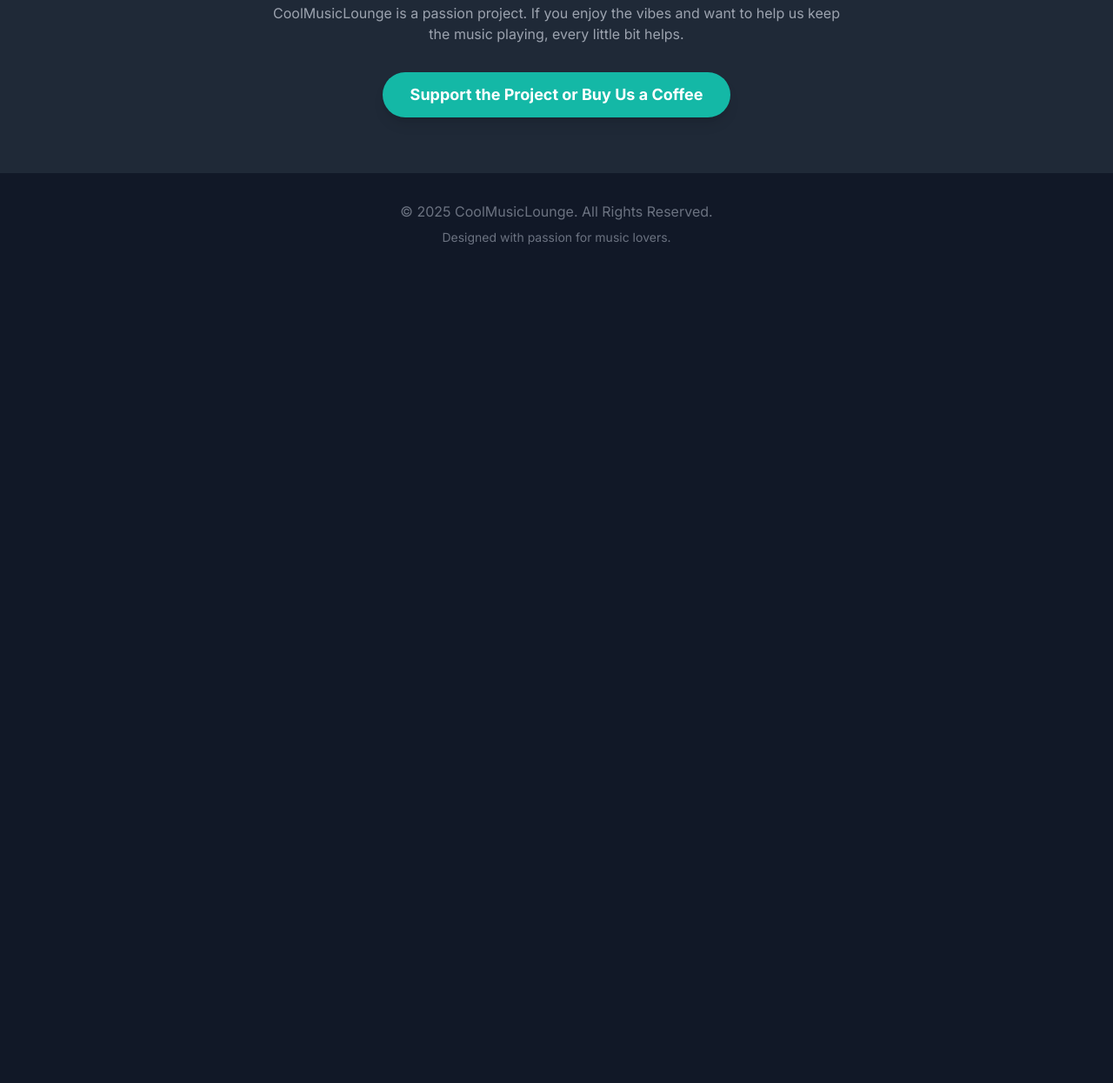
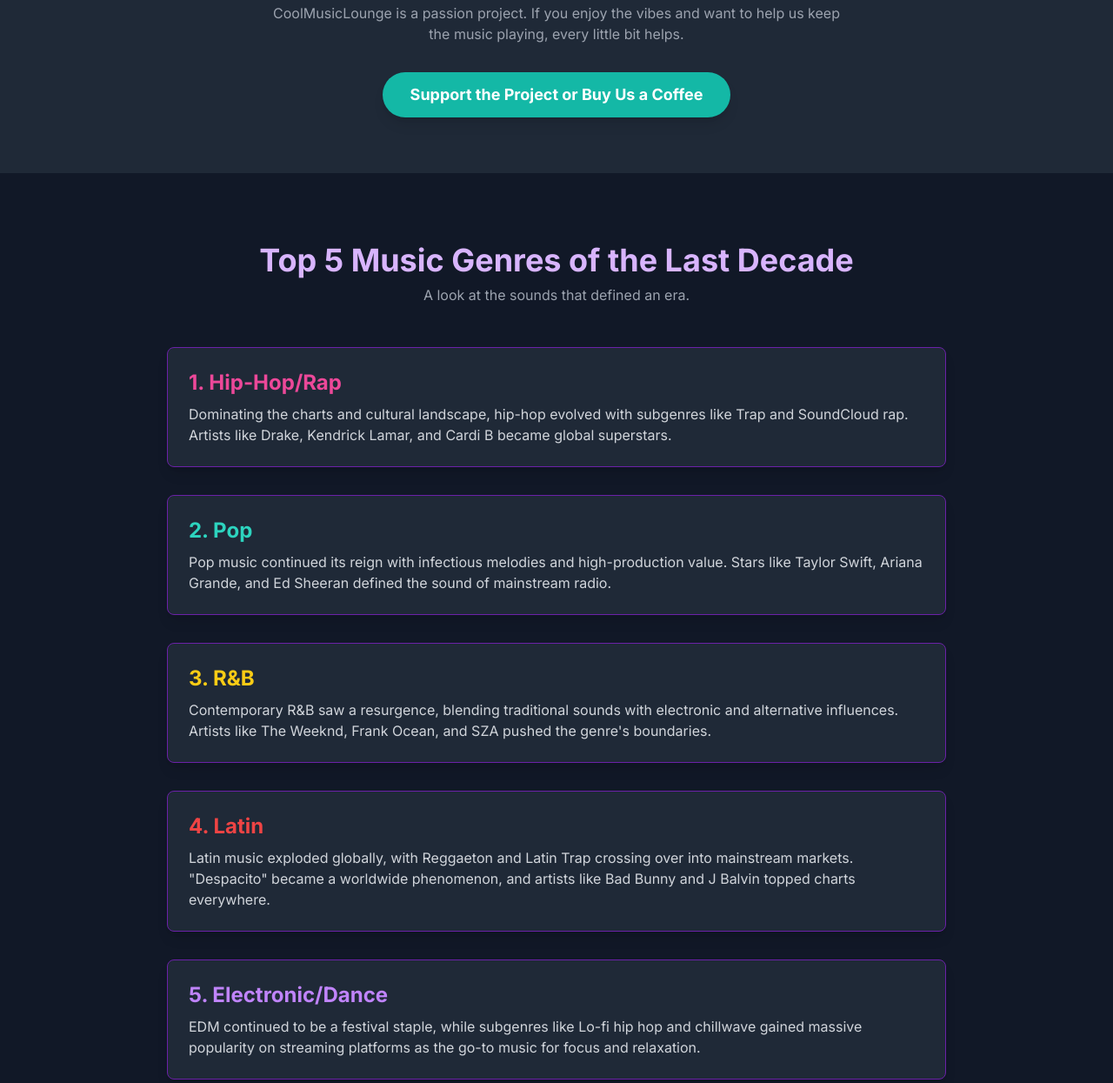
Before and after one commit to Entanglements-Black/CoolMusicLounge, a plain HTML site: page index.html in a window 1280 px wide. Shown: the part 2059-3304 px from the top of the page at 87% size. Before the commit the page ends 2374 px from the top, so only its background shows below. Drawn offline with nearby package versions, Linux system fonts and the light colour scheme.

Commit message:
Add files via upload

```diff
--- a/index.html
+++ b/index.html
@@ -159,6 +159,43 @@
         </div>
     </section>
 
+    <!-- New Music Trends Section -->
+    <section id="music-trends" class="bg-gray-900 py-20">
+        <div class="container mx-auto px-6">
+            <div class="text-center mb-12">
+                <h3 class="text-3xl md:text-4xl font-bold text-purple-300">Top 5 Music Genres of the Last Decade</h3>
+                <p class="text-gray-400 mt-2">A look at the sounds that defined an era.</p>
+            </div>
+            <div class="max-w-4xl mx-auto space-y-8">
+                <!-- Genre 1: Hip-Hop/Rap -->
+                <div class="bg-gray-800 p-6 rounded-lg shadow-lg border border-purple-800 transform hover:scale-105 transition-transform duration-300">
+                    <h4 class="text-2xl font-bold text-pink-500 mb-2">1. Hip-Hop/Rap</h4>
+                    <p class="text-gray-300">Dominating the charts and cultural landscape, hip-hop evolved with subgenres like Trap and SoundCloud rap. Artists like Drake, Kendrick Lamar, and Cardi B became global superstars.</p>
+                </div>
+                <!-- Genre 2: Pop -->
+                 <div class="bg-gray-800 p-6 rounded-lg shadow-lg border border-purple-800 transform hover:scale-105 transition-transform duration-300">
+                    <h4 class="text-2xl font-bold text-teal-400 mb-2">2. Pop</h4>
+                    <p class="text-gray-300">Pop music continued its reign with infectious melodies and high-production value. Stars like Taylor Swift, Ariana Grande, and Ed Sheeran defined the sound of mainstream radio.</p>
+                </div>
+                <!-- Genre 3: R&B -->
+                 <div class="bg-gray-800 p-6 rounded-lg shadow-lg border border-purple-800 transform hover:scale-105 transition-transform duration-300">
+                    <h4 class="text-2xl font-bold text-yellow-400 mb-2">3. R&B</h4>
+                    <p class="text-gray-300">Contemporary R&B saw a resurgence, blending traditional sounds with electronic and alternative influences. Artists like The Weeknd, Frank Ocean, and SZA pushed the genre's boundaries.</p>
+                </div>
+                <!-- Genre 4: Latin -->
+                 <div class="bg-gray-800 p-6 rounded-lg shadow-lg border border-purple-800 transform hover:scale-105 transition-transform duration-300">
+                    <h4 class="text-2xl font-bold text-red-500 mb-2">4. Latin</h4>
+                    <p class="text-gray-300">Latin music exploded globally, with Reggaeton and Latin Trap crossing over into mainstream markets. "Despacito" became a worldwide phenomenon, and artists like Bad Bunny and J Balvin topped charts everywhere.</p>
+                </div>
+                <!-- Genre 5: Electronic/Dance -->
+                 <div class="bg-gray-800 p-6 rounded-lg shadow-lg border border-purple-800 transform hover:scale-105 transition-transform duration-300">
+                    <h4 class="text-2xl font-bold text-purple-400 mb-2">5. Electronic/Dance</h4>
+                    <p class="text-gray-300">EDM continued to be a festival staple, while subgenres like Lo-fi hip hop and chillwave gained massive popularity on streaming platforms as the go-to music for focus and relaxation.</p>
+                </div>
+            </div>
+        </div>
+    </section>
+
     <!-- Footer -->
     <footer class="bg-gray-900 py-8 text-center text-gray-500">
         <p>&copy; 2025 CoolMusicLounge. All Rights Reserved.</p>
```
